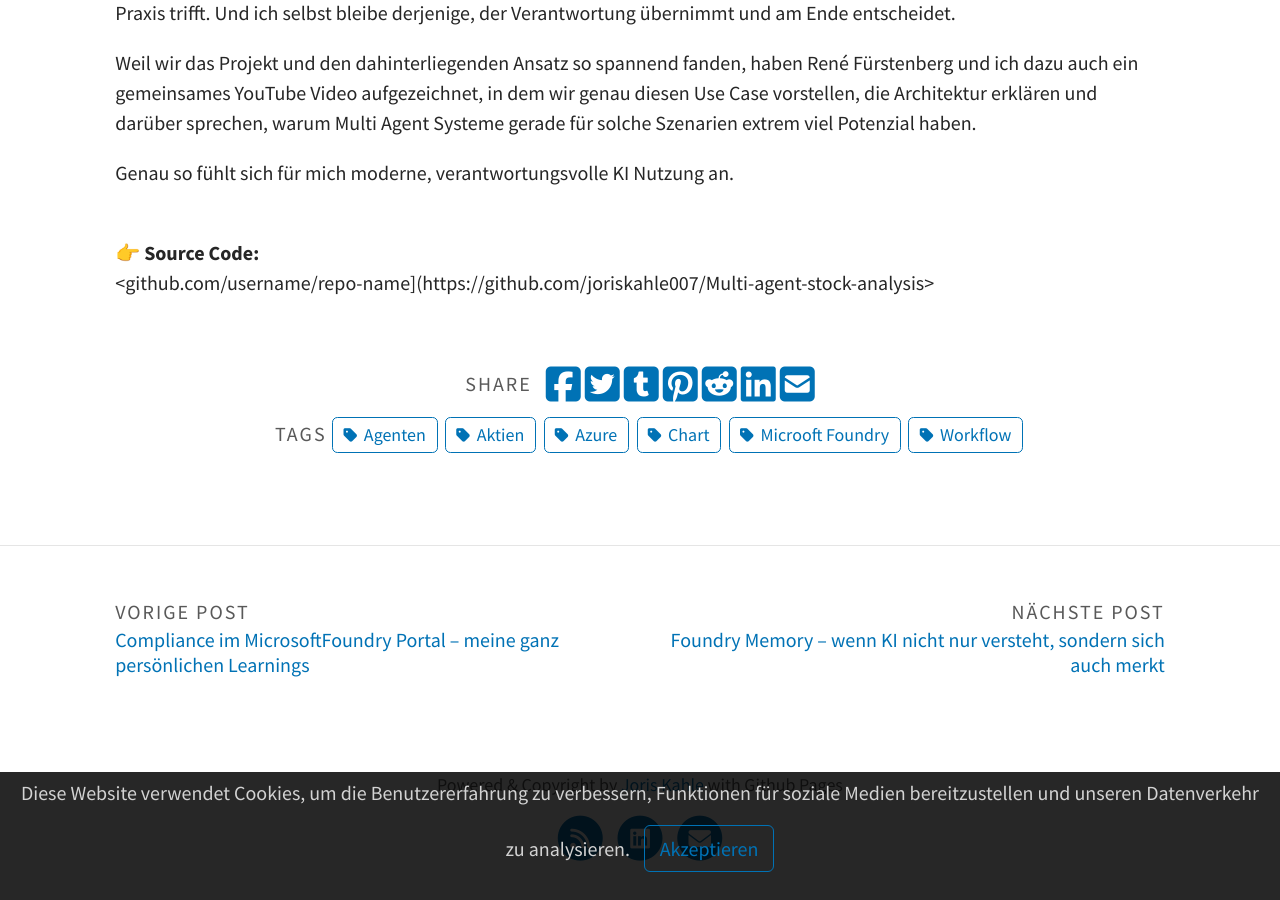
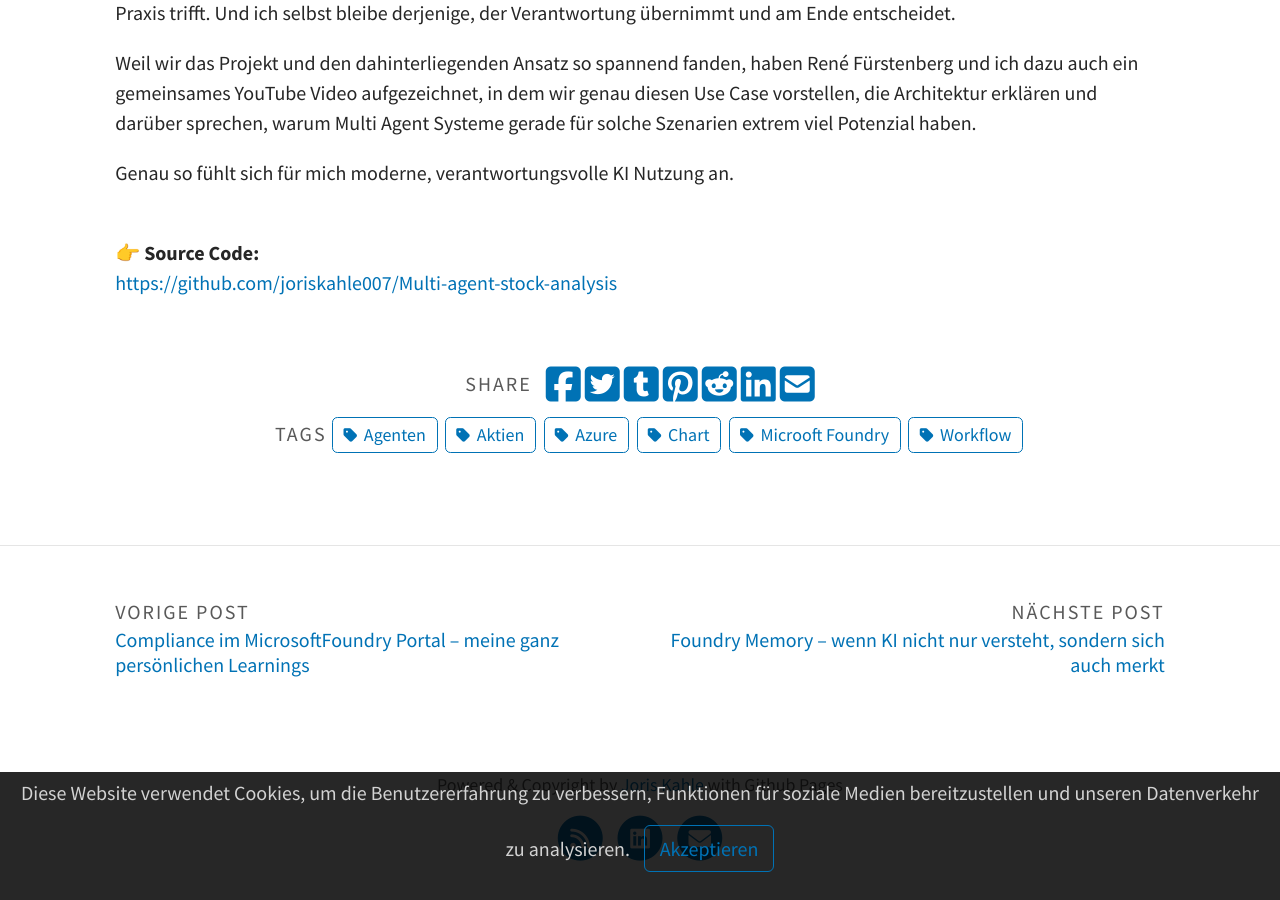
Before and after one commit to joriskahle007/joriskahle007.github.io, a Jekyll site: the page built from _posts/2025-12-30-MultiAgentWorkflow.md, in a window 1280 px wide and 900 px high, scrolled down 5793 px. Built offline with Jekyll 4.4.1, drawn with Linux system fonts in a browser that asks for light colours; a script that is not in the unit is left out.

Commit message:
Update 2025-12-30-MultiAgentWorkflow.md

```diff
--- a/_posts/2025-12-30-MultiAgentWorkflow.md
+++ b/_posts/2025-12-30-MultiAgentWorkflow.md
@@ -101,4 +101,4 @@ Weil wir das Projekt und den dahinterliegenden Ansatz so spannend fanden, haben
 Genau so fühlt sich für mich moderne, verantwortungsvolle KI Nutzung an.<br><br>
 
 👉 **Source Code:**
-<github.com/username/repo-name](https://github.com/joriskahle007/Multi-agent-stock-analysis><br><br>
+<https://github.com/joriskahle007/Multi-agent-stock-analysis><br><br>
```
